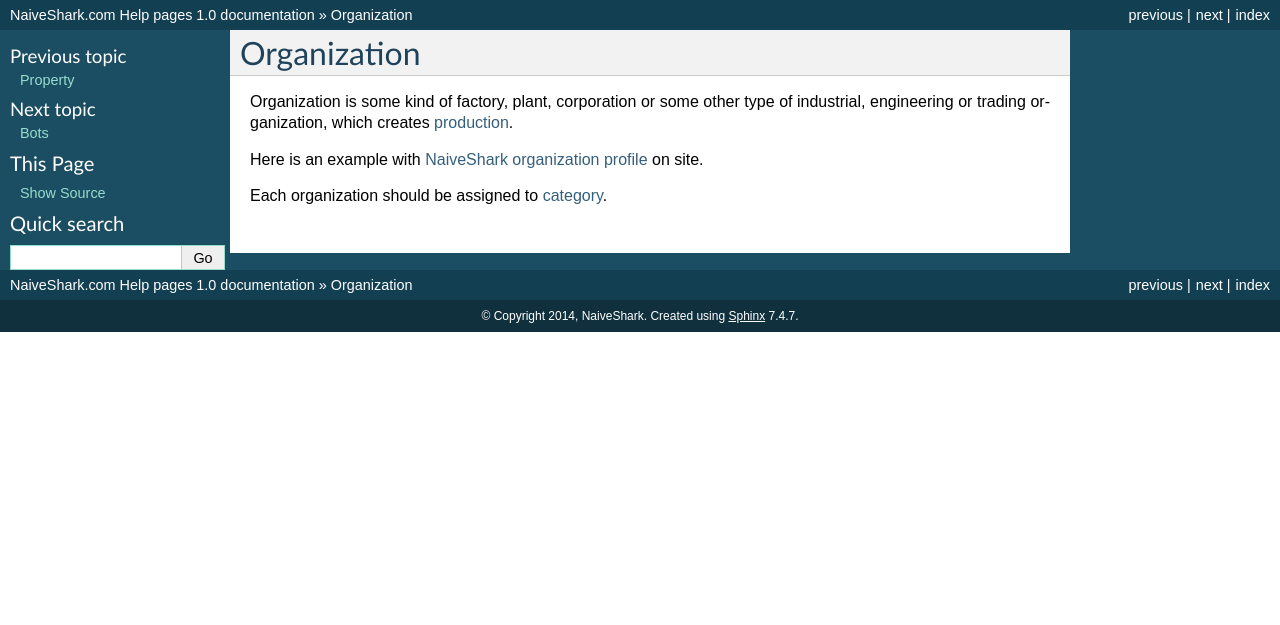
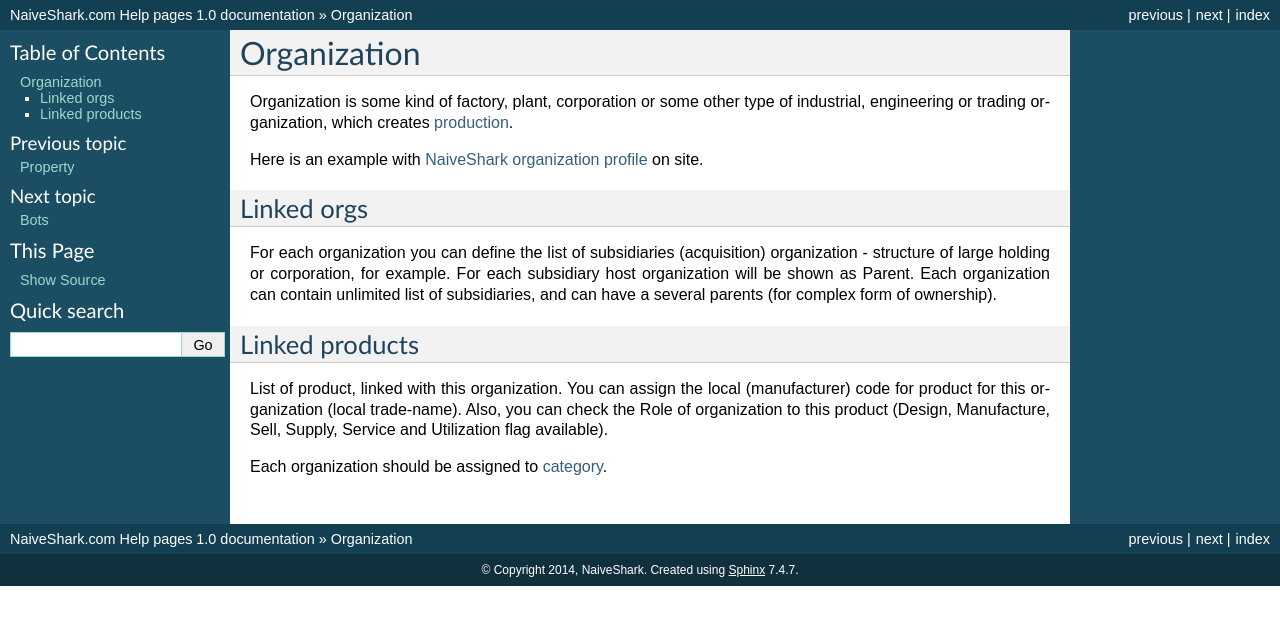
Before and after one commit to NaiveShark/NaiveSharkComDoc, a Sphinx documentation site: the page built from docs/organization.rst, in a window 1280 px wide. Shown: the top 625 px of the page. Built offline with Sphinx 7.4.7, drawn with Linux system fonts in a browser that asks for light colours.

Commit message:
Подробнее об организациях

```diff
--- a/docs/organization.rst
+++ b/docs/organization.rst
@@ -1,8 +1,19 @@
 Organization
-=======
+============
 
 Organization is some kind of factory, plant, corporation or some other type of industrial, engineering or trading organization, which creates :doc:`production</product>`.
 
 Here is an example with `NaiveShark organization profile <http://www.naiveshark.com/org/org/1/>`_ on site.
 
+Linked orgs
+-----------
+For each organization you can define the list of subsidiaries (acquisition) organization - structure of large holding or corporation, for example. For each subsidiary host organization will be shown as Parent. Each organization can contain unlimited list of subsidiaries, and can have a several parents (for complex form of ownership).
+
+Linked products
+---------------
+
+List of product, linked with this organization. You can assign the local (manufacturer) code for product for this organization (local trade-name). Also, you can check the Role of organization to this product (Design, Manufacture,
+Sell, Supply, Service and Utilization flag available).
+
+
 Each organization should be assigned to :doc:`category</catalog>`.
```
